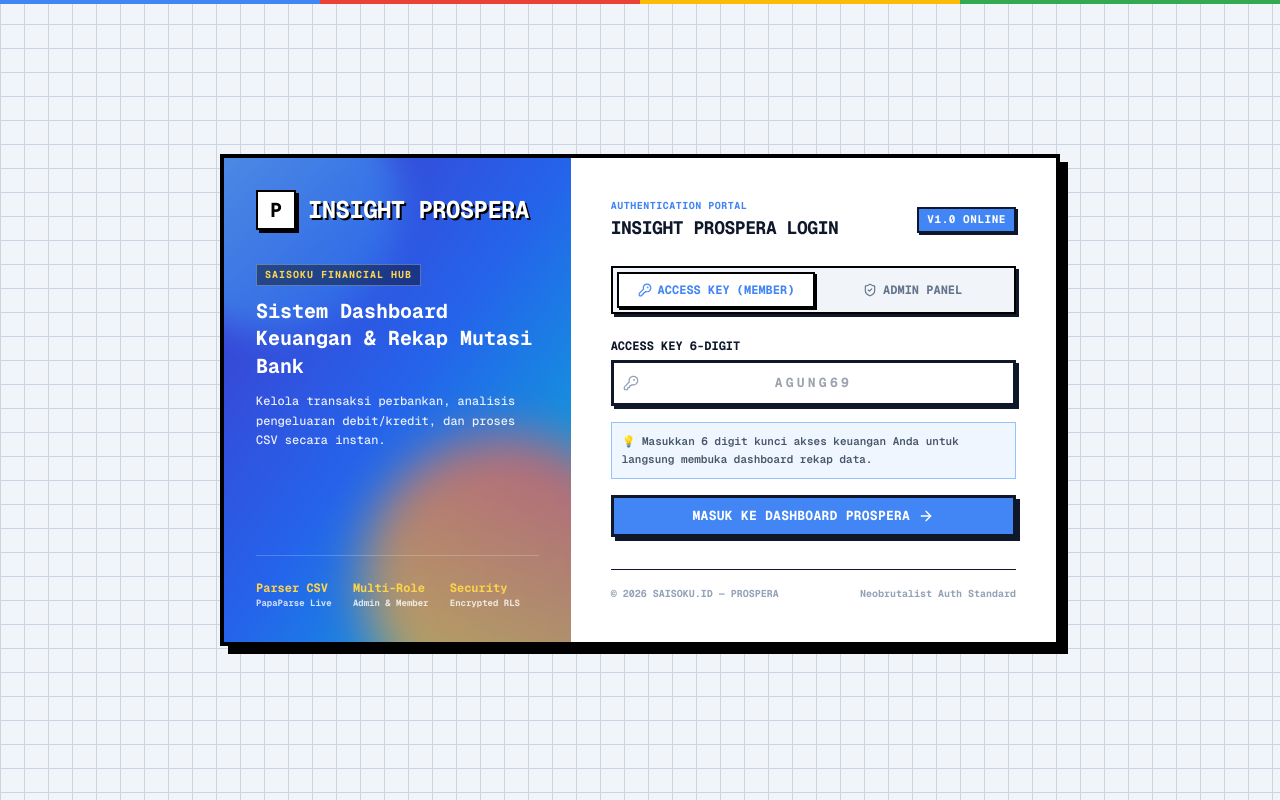
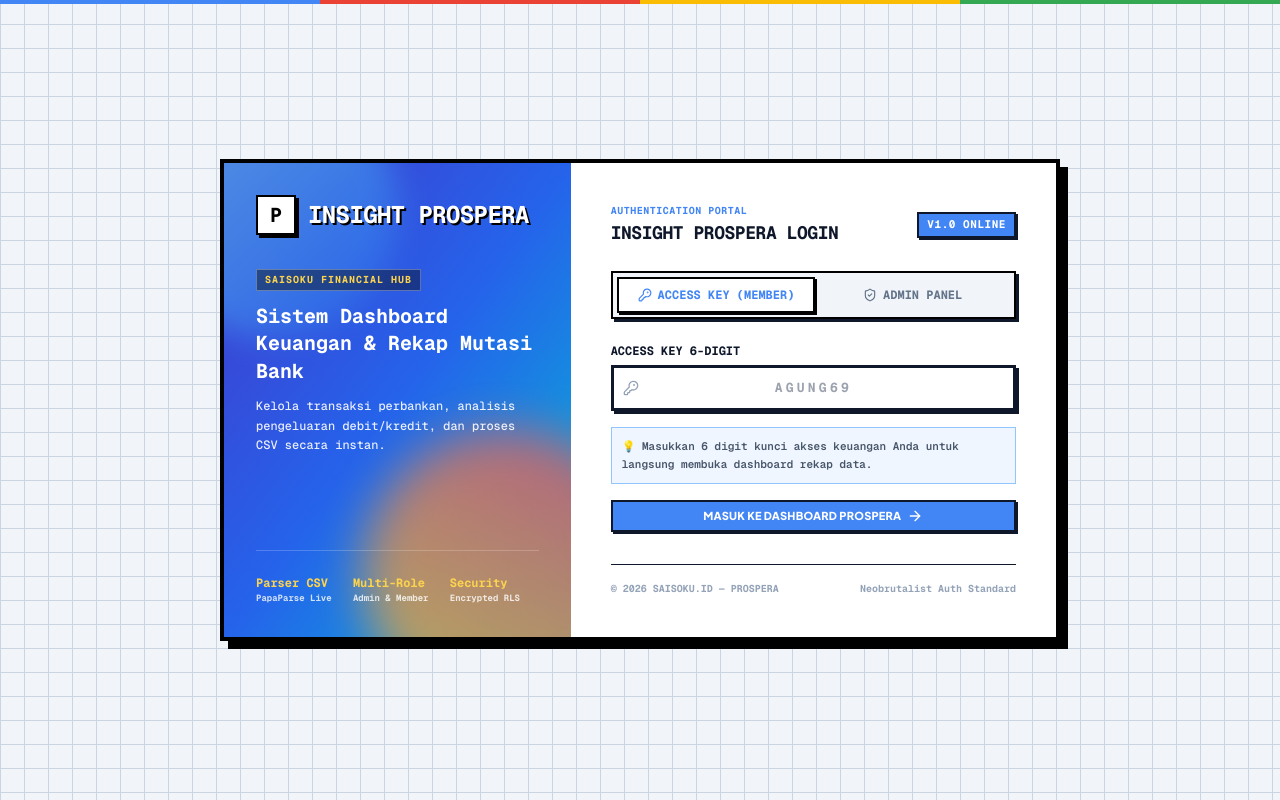
Before and after one commit to prospera2026/INSIGHT-PROSPERA, a Next.js app: page / in a window 1280 px wide. Built offline with nearby package versions, Linux system fonts and the light colour scheme.

Commit message:
fix(ui): reduce global button sizing and padding to sleek compact proportions

```diff
--- a/src/app/globals.css
+++ b/src/app/globals.css
@@ -68,22 +68,22 @@
 }
 
 .insight-button {
-  display: inline-flex; align-items: center; justify-content: center; gap: 8px;
-  padding: 10px 18px;
-  font-family: 'Geist Mono', monospace; font-size: 13px; font-weight: 700;
+  display: inline-flex; align-items: center; justify-content: center; gap: 6px;
+  padding: 6px 12px;
+  font-family: 'Plus Jakarta Sans', sans-serif; font-size: 11px; font-weight: 800;
   color: var(--insight-text); background: var(--insight-panel);
-  border: 3px solid var(--insight-border);
-  box-shadow: 4px 4px 0 var(--insight-shadow);
+  border: 2px solid var(--insight-border);
+  box-shadow: 2px 2px 0 var(--insight-shadow);
   border-radius: 0; cursor: pointer;
-  transition: transform 160ms ease, box-shadow 160ms ease;
+  transition: transform 140ms ease, box-shadow 140ms ease;
   letter-spacing: 0.02em; text-transform: uppercase;
 }
-.insight-button:hover { transform: translateY(-2px); box-shadow: 4px 6px 0 var(--insight-shadow); }
-.insight-button:active { transform: translateY(1px); box-shadow: 2px 2px 0 var(--insight-shadow); }
+.insight-button:hover { transform: translateY(-1px); box-shadow: 2.5px 3.5px 0 var(--insight-shadow); }
+.insight-button:active { transform: translateY(1px); box-shadow: 1px 1px 0 var(--insight-shadow); }
 
-.insight-button--primary { background: var(--google-blue); color: #fff; border-color: #0f172a; box-shadow: 4px 4px 0 #0f172a; }
-.insight-button--danger  { background: var(--google-red);  color: #fff; border-color: #0f172a; box-shadow: 4px 4px 0 #0f172a; }
-.insight-button--success { background: var(--google-green); color: #fff; border-color: #0f172a; box-shadow: 4px 4px 0 #0f172a; }
+.insight-button--primary { background: var(--google-blue); color: #fff; border-color: #0f172a; box-shadow: 2px 2px 0 #0f172a; }
+.insight-button--danger  { background: var(--google-red);  color: #fff; border-color: #0f172a; box-shadow: 2px 2px 0 #0f172a; }
+.insight-button--success { background: var(--google-green); color: #fff; border-color: #0f172a; box-shadow: 2px 2px 0 #0f172a; }
 
 .insight-badge {
   display: inline-flex; align-items: center; padding: 2px 8px;
```
